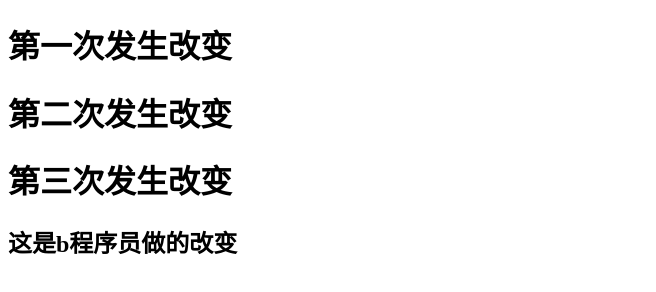
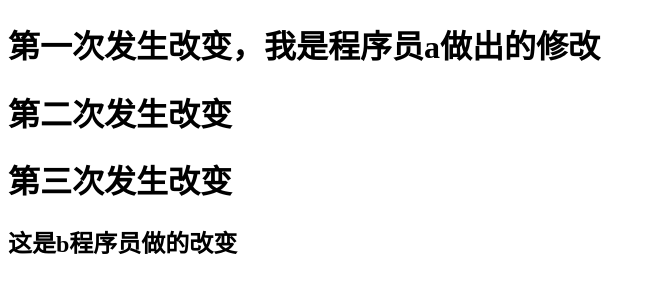
Before and after one commit to weiweian-x/git-demo1, a plain HTML site: page index.html in a window 1280 px wide. Shown: the whole page, without its empty margins (0-656 px from the left). Drawn offline with Linux system fonts and the light colour scheme.

Commit message:
测试冲突

```diff
--- a/index.html
+++ b/index.html
@@ -7,7 +7,7 @@
     <title>我是index.html文件</title>
 </head>
 <body>
-    <h1>第一次发生改变</h1>
+    <h1>第一次发生改变，我是程序员a做出的修改</h1>
     <h1>第二次发生改变</h1>
     <h1>第三次发生改变</h1>
     <h2>这是b程序员做的改变</h2>
```
